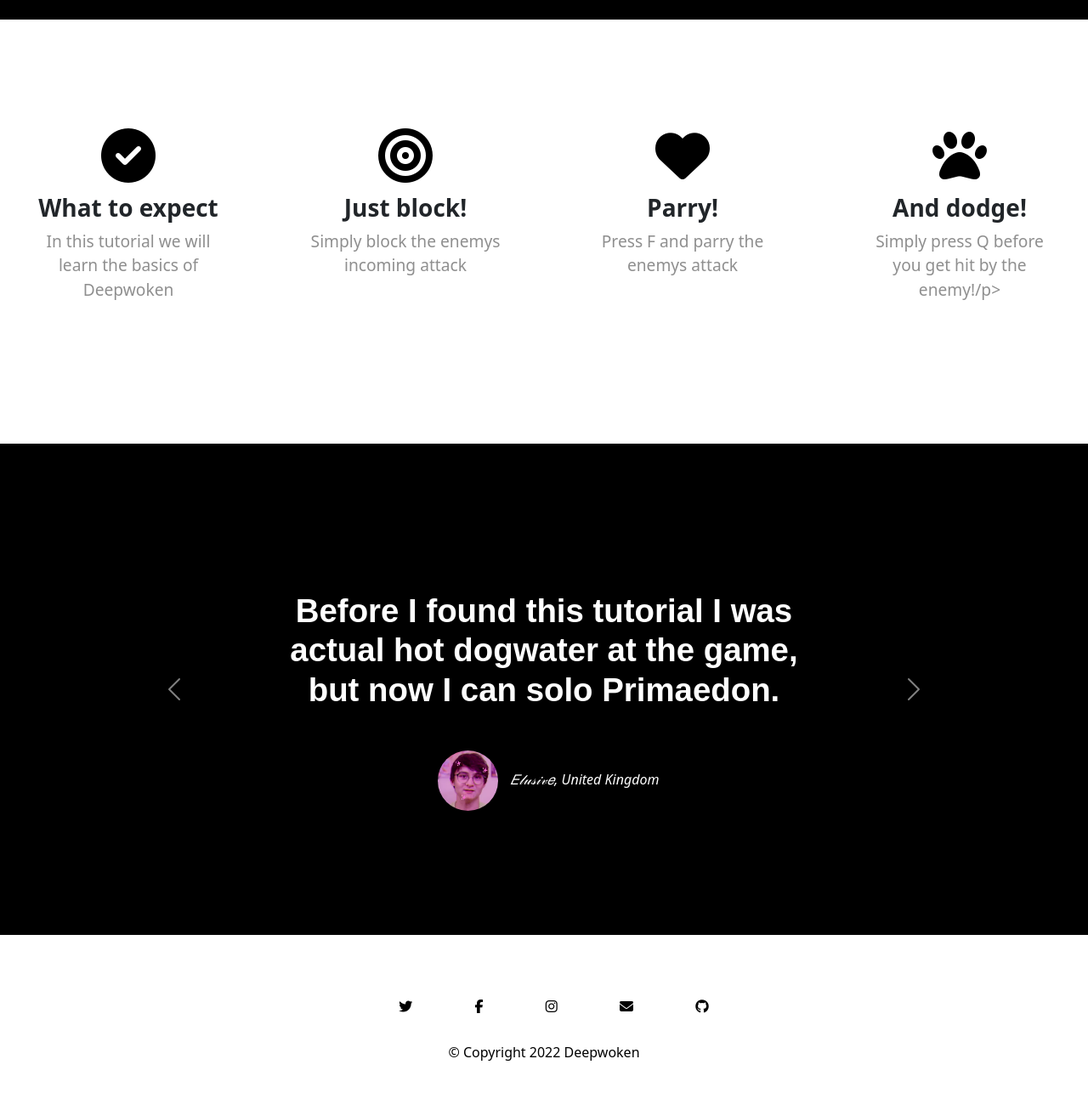
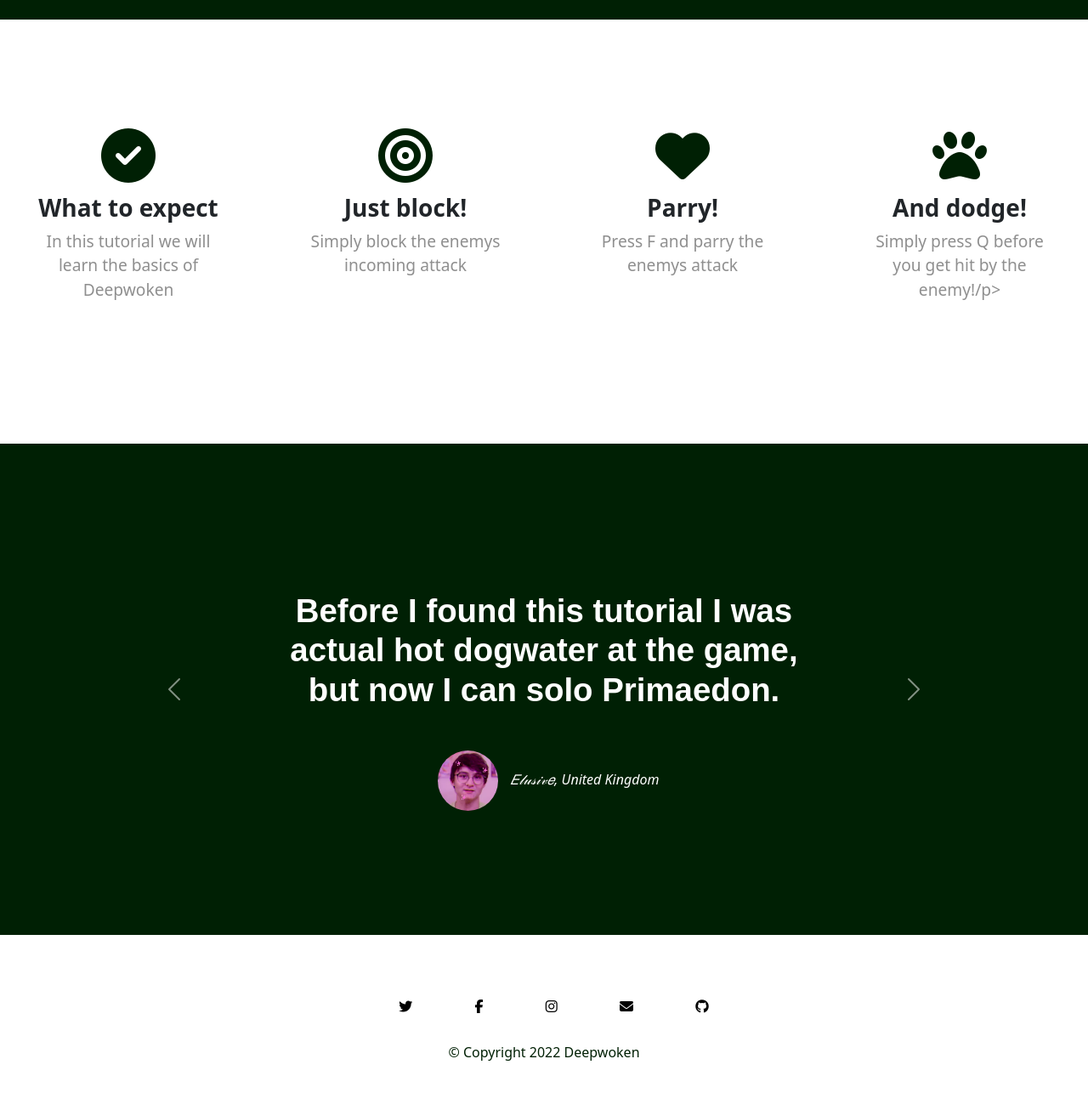
Before and after one commit to w0jjy/Getgoodatdeepwoken, a plain HTML site: page index.html in a window 1280 px wide. Shown: the part 818-2104 px from the top of the page at 85% size. Drawn offline with nearby package versions, Linux system fonts and the light colour scheme.

Commit message:
Update styles.css

```diff
--- a/css/styles.css
+++ b/css/styles.css
@@ -13,7 +13,7 @@ h2 {
 /* TITLE */
 
 #title{
-	background: #000000;
+	background: #002004;
 	color: white;
 	min-width: 720px;
 	overflow: hidden;
@@ -76,12 +76,12 @@ h2 {
 }
 
 #About i {
-	color: #000000;
+	color: #002004;
 	font-size: 4rem;
 	margin-bottom: 1vw;
 }
 #About i:hover {
-	color: #000000;
+	color: #002004;
 }
 
 .features-group {
@@ -93,7 +93,7 @@ h2 {
 #testimonials {
 	padding: 5vw 10vw;
 	text-align: center;
-	background: #000000;
+	background: #002004;
 	color: white;
 }
 
@@ -114,7 +114,7 @@ h2 {
 /* Contact us*/
 #footer {
 	text-align: center;
-	color: #000000;
+	color: #002004;
 	padding: 5%;
 }
 
```
